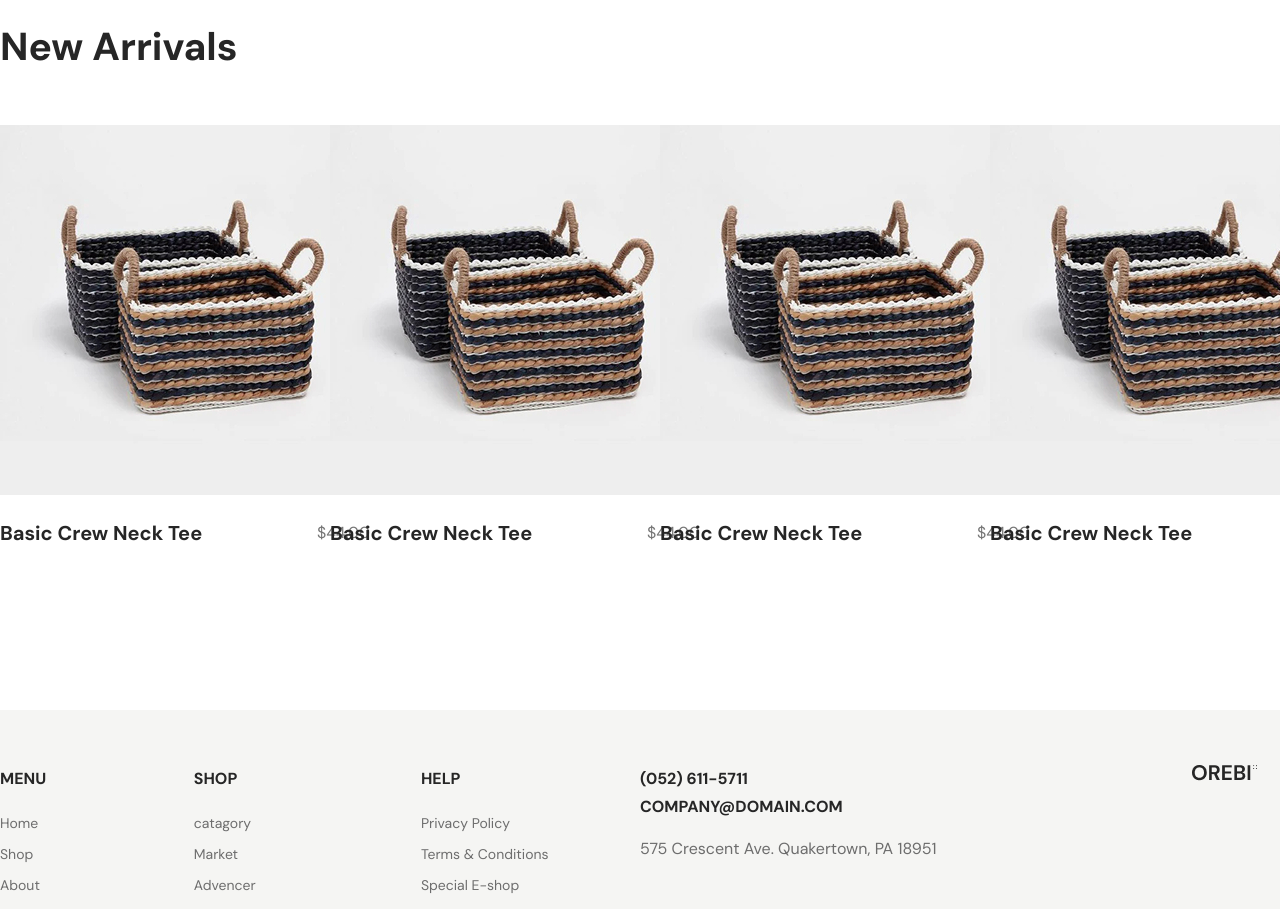
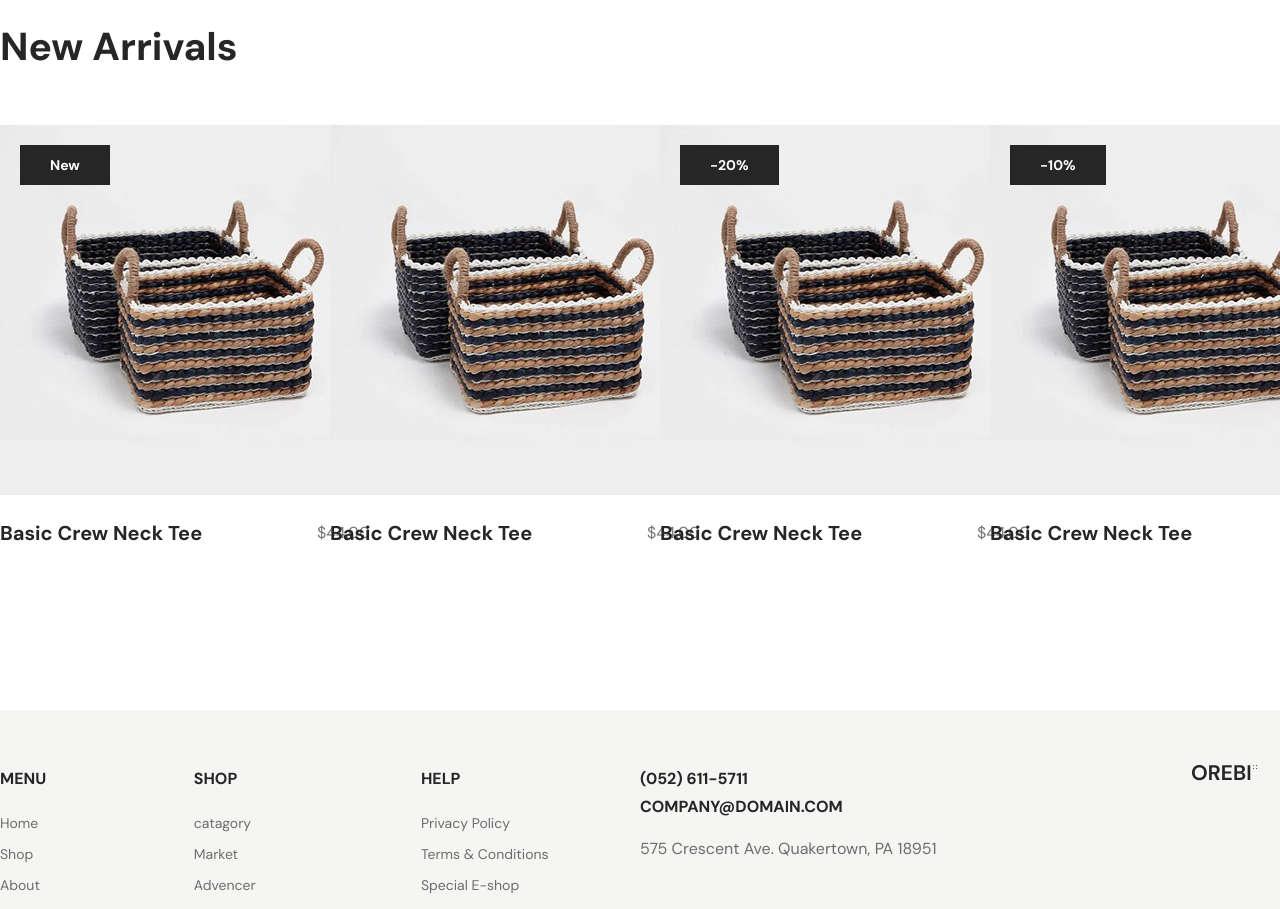
Before and after one commit to dev-abirhossen/Orebi, a React (Vite) app: page / in a window 1280 px wide. Shown: the part 1740-2649 px from the top of the page. Built offline with nearby package versions, Linux system fonts and the light colour scheme.

Commit message:
card discount, istrue setup

```diff
--- a/src/components/common/ProductCardBox.jsx
+++ b/src/components/common/ProductCardBox.jsx
@@ -1,12 +1,19 @@
 
-import React from 'react'
+import React, { useState } from 'react'
 import Image from '../ui/Image'
 
-const ProductCardBox = ({img, alt, productName, productPrice}) => {
+const ProductCardBox = ({ img, alt, productName, productPrice, catagory, isNew = false, isDiscount=false, discountValue=0 }) => {
+
     return (
         <div className='w-92.5 mt-12 '>
-            <div className='h-92.5 bg-green-400'>
-                <Image src={img} alt={alt}/>
+            <div className='relative h-92.5 bg-green-400'>
+                <Image src={img} alt={alt} />
+                {isNew &&
+                    <span className='absolute top-5 left-5 px-7.5 py-2.5 bg-primary font-DMSans font-bold text-sm text-white'>{catagory}</span>
+                }
+                {isDiscount &&
+                    <span className='absolute top-5 left-5 px-7.5 py-2.5 bg-primary font-DMSans font-bold text-sm text-white'>-{discountValue}%</span>
+                }
             </div>
             <div className='flex justify-between items-center mt-6 mb-11.25'>
                 <h4 className='font-bold font-DMSans text-primary text-xl'>{productName}</h4>
--- a/src/components/pages/home/ProductCard.jsx
+++ b/src/components/pages/home/ProductCard.jsx
@@ -9,7 +9,7 @@ const ProductCard = () => {
             <h3 className='font-DMSans font-bold text-[39px] text-primary'>New Arrivals</h3>
             <div className='grid grid-cols-4 gap-10'>
                 {productCardData.map((item,index)=>(
-                     <ProductCardBox key={index} img={item.img} alt={item.alt} productName={item.productName} productPrice={item.productPrice}/>
+                     <ProductCardBox key={index} img={item.img} isDiscount={item.isDiscount} discountValue={item.discountValue}  isNew={item.isNew} catagory={item.catagory} alt={item.alt} productName={item.productName} productPrice={item.productPrice}/>
                 ))}
             </div>
         </Container>
--- a/src/dummyData/productCardData.jsx
+++ b/src/dummyData/productCardData.jsx
@@ -4,29 +4,38 @@ export const productCardData = [
     {
         id: 0,
         img: ProductCardImg,
-        alt:"ProdactCardImg",
+        catagory: "New",
+        isNew: true,
+        alt: "ProdactCardImg",
         productName: "Basic Crew Neck Tee",
         productPrice: "$44.00"
     },
     {
         id: 1,
         img: ProductCardImg,
-        alt:"ProdactCardImg",
+        isNew: false,
+        alt: "ProdactCardImg",
+        alt: "ProdactCardImg",
         productName: "Basic Crew Neck Tee",
-        productPrice: "$44.00"
-    },
-    {
-        id: 1,
-        img: ProductCardImg,
-        alt:"ProdactCardImg",
-        productName: "Basic Crew Neck Tee",
-        productPrice: "$44.00"
+        productPrice: "$44.00",
     },
     {
         id: 2,
         img: ProductCardImg,
-        alt:"ProdactCardImg",
+        alt: "ProdactCardImg",
+        alt: "ProdactCardImg",
         productName: "Basic Crew Neck Tee",
-        productPrice: "$44.00"
+        productPrice: "$44.00",
+        isDiscount: true,
+        discountValue:20
+    },
+    {
+        id: 3,
+        img: ProductCardImg,
+        alt: "ProdactCardImg",
+        productName: "Basic Crew Neck Tee",
+        productPrice: "$44.00",
+        isDiscount: true,
+        discountValue:"10"
     },
 ]
```
